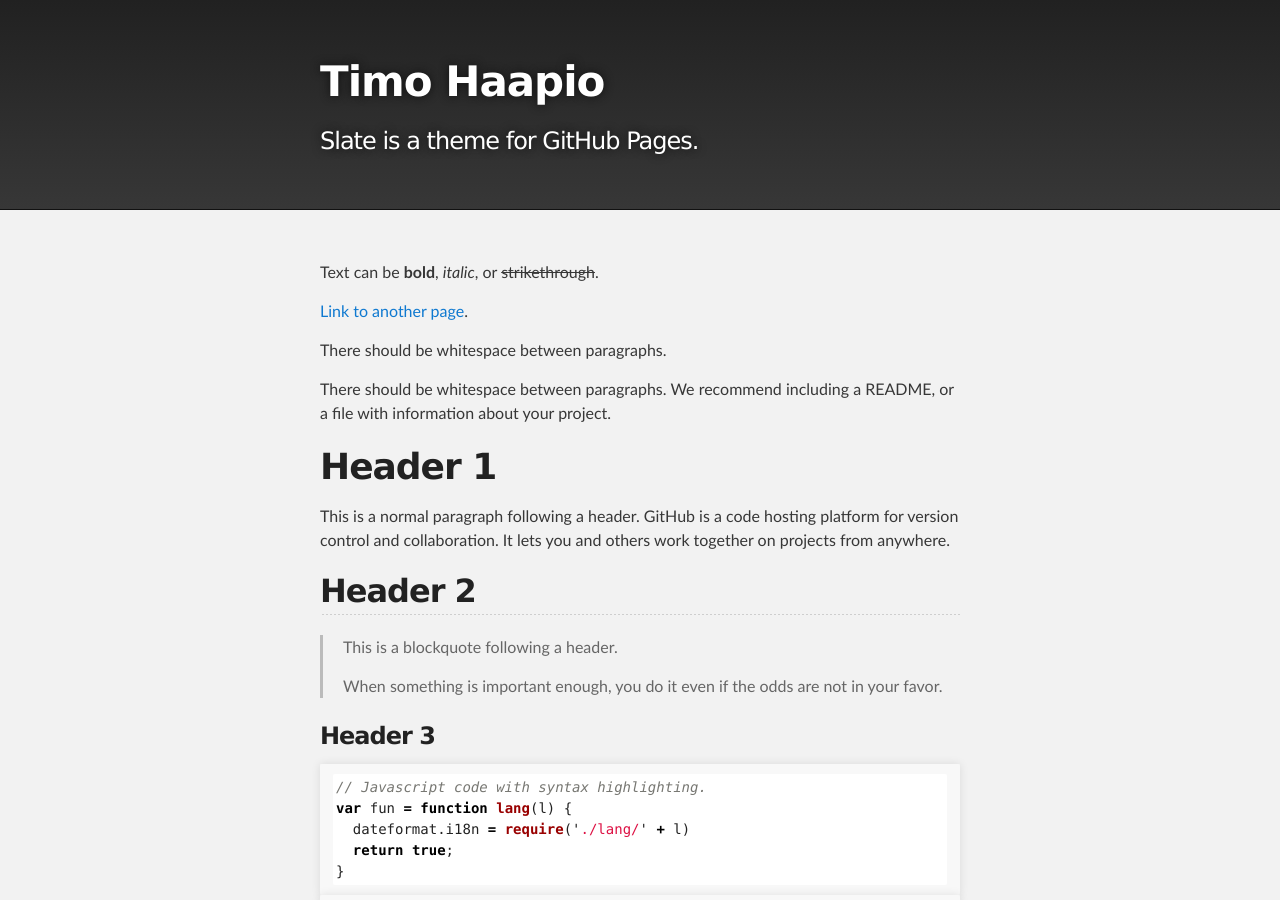
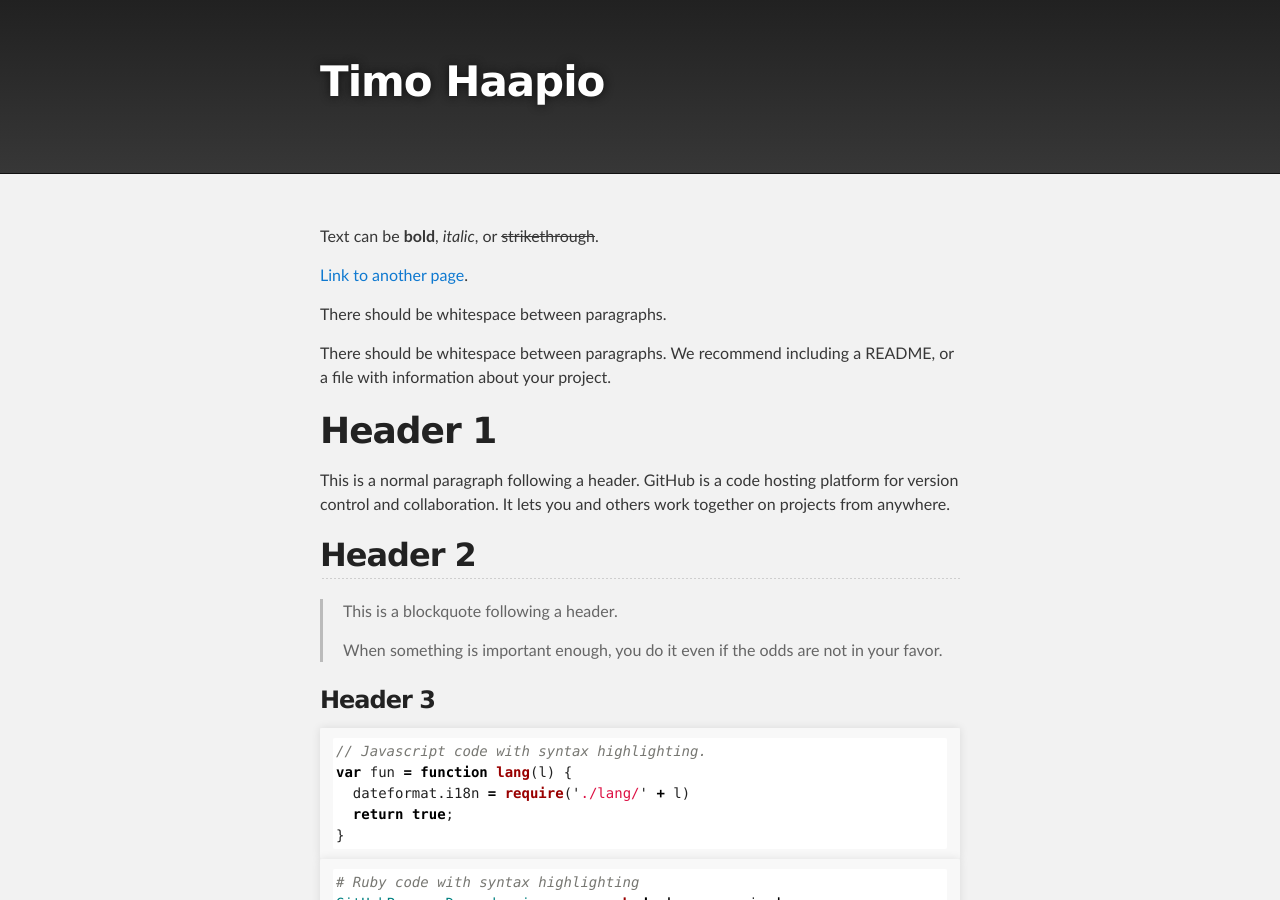
Before and after one commit to haapio/haapio.github.io, a Jekyll site: the page built from index.md, in a window 1280 px wide and 900 px high. Built offline with Jekyll 4.4.1, drawn with Linux system fonts in a browser that asks for light colours; the repository's description, which GitHub fills in, is left out.

Commit message:
Update _config.yml

```diff
--- a/_config.yml
+++ b/_config.yml
@@ -1,5 +1,5 @@
 title: Timo Haapio
-description: Slate is a theme for GitHub Pages.
+description:
 show_downloads: false
 google_analytics:
 theme: jekyll-theme-slate
```
